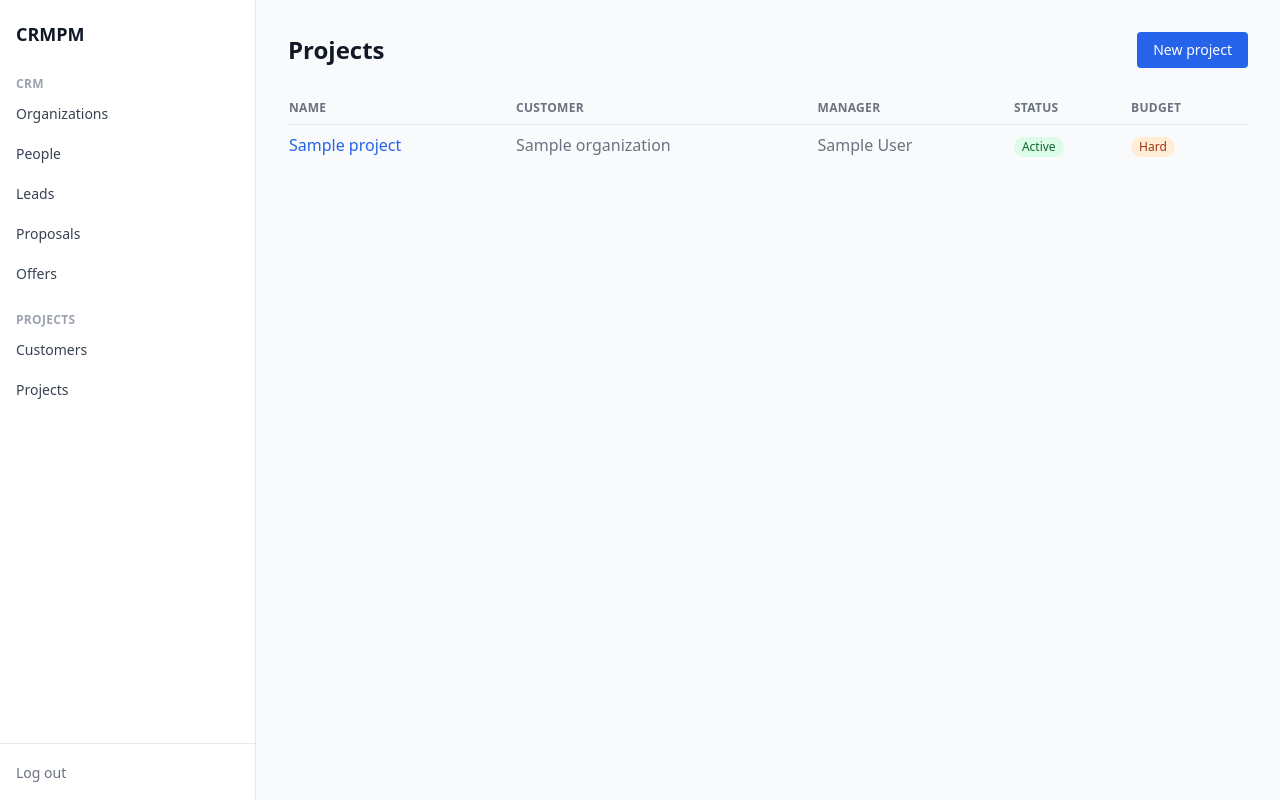
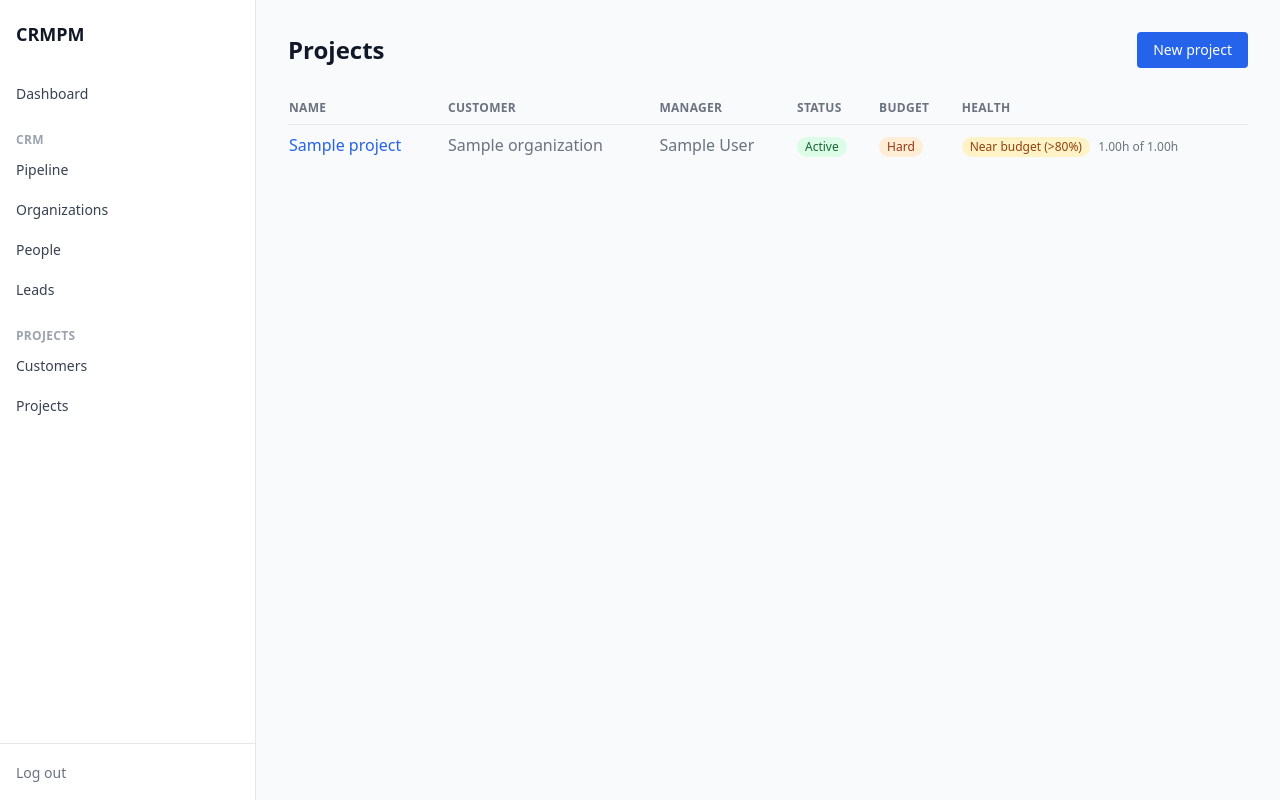
Before and after one commit to vjmayr/crmpm, a Flask app: page /projects/ in a window 1280 px wide. Run offline with Flask 3, Linux system fonts and the light colour scheme; a user stored in the database is signed in; tables that the repository leaves empty hold one stand-in row (values such as "Sample post"); some libraries are stand-ins or nearby versions.

Commit message:
Nav and empty-state polish; projects list gains the health column
Sidebar: Dashboard and Pipeline entries added; the dead Phase 0
Proposals/Offers placeholder links removed — both are reached through
their lead in v1 (DECISIONS.md). Projects list now renders the shared
budget-health badge (numbers always alongside the color). Every list's
bare "No X found." row upgraded to a sentence plus the relevant
create/promote action.

```diff
--- a/app/projects/routes.py
+++ b/app/projects/routes.py
@@ -22,7 +22,7 @@ from app.projects.models import (
     TaskStatus,
     WorkPackage,
 )
-from app.projects.queries import project_rollup
+from app.projects.queries import portfolio_rollup, project_rollup
 from app.projects.services import (
     create_customer,
     create_project,
@@ -92,8 +92,11 @@ def customer_create():
 @projects_bp.route("/")
 @login_required
 def index():
-    projects = Project.query.order_by(Project.id.desc()).all()
-    return render_template("projects/list.html", projects=projects)
+    # portfolio_rollup covers all statuses here; the dashboard's strip
+    # passes [ProjectStatus.ACTIVE] — same query, different filter.
+    entries = portfolio_rollup()
+    entries.reverse()  # newest project first, matching the old ordering
+    return render_template("projects/list.html", entries=entries)
 
 
 @projects_bp.route("/new", methods=["GET", "POST"])
--- a/templates/base.html
+++ b/templates/base.html
@@ -14,12 +14,16 @@
     <aside class="w-64 shrink-0 bg-white border-r border-gray-200 flex flex-col">
         <div class="px-4 py-5 text-lg font-semibold text-gray-900">CRMPM</div>
         <nav class="flex-1 px-2 space-y-1">
-            <p class="px-2 pt-2 text-xs font-semibold text-gray-400 uppercase tracking-wide">CRM</p>
+            <a href="{{ url_for('core.dashboard') }}" class="block px-2 py-2 rounded text-sm text-gray-700 hover:bg-gray-100 mt-2">Dashboard</a>
+
+            <p class="px-2 pt-4 text-xs font-semibold text-gray-400 uppercase tracking-wide">CRM</p>
+            <a href="{{ url_for('crm.pipeline') }}" class="block px-2 py-2 rounded text-sm text-gray-700 hover:bg-gray-100">Pipeline</a>
             <a href="{{ url_for('crm.organization_list') }}" class="block px-2 py-2 rounded text-sm text-gray-700 hover:bg-gray-100">Organizations</a>
             <a href="{{ url_for('crm.person_list') }}" class="block px-2 py-2 rounded text-sm text-gray-700 hover:bg-gray-100">People</a>
             <a href="{{ url_for('crm.lead_list') }}" class="block px-2 py-2 rounded text-sm text-gray-700 hover:bg-gray-100">Leads</a>
-            <a href="{{ url_for('crm.index') }}" class="block px-2 py-2 rounded text-sm text-gray-700 hover:bg-gray-100">Proposals</a>
-            <a href="{{ url_for('crm.index') }}" class="block px-2 py-2 rounded text-sm text-gray-700 hover:bg-gray-100">Offers</a>
+            {# Proposals and Offers have no standalone lists in v1 — they are
+               reached through their lead (see DECISIONS.md); the Phase 0
+               placeholder links are gone rather than pointing nowhere. #}
 
             <p class="px-2 pt-4 text-xs font-semibold text-gray-400 uppercase tracking-wide">Projects</p>
             <a href="{{ url_for('projects.customer_list') }}" class="block px-2 py-2 rounded text-sm text-gray-700 hover:bg-gray-100">Customers</a>
--- a/templates/crm/partials/_lead_table.html
+++ b/templates/crm/partials/_lead_table.html
@@ -26,7 +26,9 @@
         </tr>
         {% else %}
         <tr>
-            <td colspan="3" class="py-4 text-gray-400">No leads found.</td>
+            <td colspan="3" class="py-6 text-sm text-gray-400">
+                No leads found — promote a qualified person from <a href="{{ url_for('crm.person_list') }}" class="text-blue-600 hover:underline">People</a>.
+            </td>
         </tr>
         {% endfor %}
     </tbody>
--- a/templates/crm/partials/_organization_table.html
+++ b/templates/crm/partials/_organization_table.html
@@ -17,7 +17,9 @@
         </tr>
         {% else %}
         <tr>
-            <td colspan="3" class="py-4 text-gray-400">No organizations found.</td>
+            <td colspan="3" class="py-6 text-sm text-gray-400">
+                No organizations found — <a href="{{ url_for('crm.organization_create') }}" class="text-blue-600 hover:underline">create the first one</a>.
+            </td>
         </tr>
         {% endfor %}
     </tbody>
--- a/templates/crm/partials/_person_table.html
+++ b/templates/crm/partials/_person_table.html
@@ -13,7 +13,9 @@
             {% include "crm/partials/_person_row.html" %}
         {% else %}
         <tr>
-            <td colspan="5" class="py-4 text-gray-400">No people found.</td>
+            <td colspan="5" class="py-6 text-sm text-gray-400">
+                No people found — <a href="{{ url_for('crm.person_create') }}" class="text-blue-600 hover:underline">add the first person</a>.
+            </td>
         </tr>
         {% endfor %}
     </tbody>
--- a/templates/projects/customers/list.html
+++ b/templates/projects/customers/list.html
@@ -27,7 +27,9 @@
         </tr>
         {% else %}
         <tr>
-            <td colspan="3" class="py-4 text-gray-400">No customers yet.</td>
+            <td colspan="3" class="py-6 text-sm text-gray-400">
+                No customers yet — <a href="{{ url_for('projects.customer_create') }}" class="text-blue-600 hover:underline">create one</a> or accept an offer to promote an organization automatically.
+            </td>
         </tr>
         {% endfor %}
     </tbody>
--- a/templates/projects/list.html
+++ b/templates/projects/list.html
@@ -1,4 +1,5 @@
 {% extends "base.html" %}
+{% from "projects/partials/_health_badge.html" import health_badge %}
 
 {% block title %}Projects — CRMPM{% endblock %}
 
@@ -14,7 +15,7 @@
     "COMPLETED": "bg-blue-100 text-blue-800",
     "ARCHIVED": "bg-gray-200 text-gray-600",
 } %}
-<table class="min-w-full divide-y divide-gray-200 max-w-3xl">
+<table class="min-w-full divide-y divide-gray-200 max-w-5xl">
     <thead>
         <tr class="text-left text-xs font-semibold text-gray-500 uppercase tracking-wide">
             <th class="py-2 pr-4">Name</th>
@@ -22,10 +23,12 @@
             <th class="py-2 pr-4">Manager</th>
             <th class="py-2 pr-4">Status</th>
             <th class="py-2 pr-4">Budget</th>
+            <th class="py-2 pr-4">Health</th>
         </tr>
     </thead>
     <tbody class="divide-y divide-gray-100">
-        {% for project in projects %}
+        {% for entry in entries %}
+        {% set project = entry.project %}
         <tr>
             <td class="py-2 pr-4">
                 <a href="{{ url_for('projects.project_detail', project_id=project.id) }}" class="text-blue-600 hover:underline">{{ project.name }}</a>
@@ -38,10 +41,13 @@
             <td class="py-2 pr-4">
                 <span class="inline-flex items-center rounded-full px-2 py-0.5 text-xs font-medium {{ 'bg-orange-100 text-orange-800' if project.budget_type.value == 'HARD' else 'bg-blue-100 text-blue-800' }}">{{ project.budget_type.value.title() }}</span>
             </td>
+            <td class="py-2 pr-4">{{ health_badge(entry) }}</td>
         </tr>
         {% else %}
         <tr>
-            <td colspan="5" class="py-4 text-gray-400">No projects yet.</td>
+            <td colspan="6" class="py-6 text-sm text-gray-400">
+                No projects yet — <a href="{{ url_for('projects.project_create') }}" class="text-blue-600 hover:underline">create one manually</a> or accept an offer from the pipeline.
+            </td>
         </tr>
         {% endfor %}
     </tbody>
--- /dev/null
+++ b/templates/projects/partials/_health_badge.html
@@ -0,0 +1,22 @@
+{#
+  Health signal per DECISIONS.md: budget_hours vs the LARGER of the two
+  estimate sums (conservative — whichever level predicts more work is the one
+  that threatens the budget). Numbers always rendered alongside the badge so
+  color is never the only carrier of meaning.
+#}
+{% macro health_badge(entry) %}
+{% set larger = entry.wp_hours if entry.wp_hours > entry.task_hours else entry.task_hours %}
+{% if entry.health == "no_budget" %}
+<span class="inline-flex items-center rounded-full bg-gray-100 px-2 py-0.5 text-xs font-medium text-gray-500">No budget set</span>
+<span class="text-xs text-gray-400 ml-1">{{ larger }}h estimated</span>
+{% elif entry.health == "within" %}
+<span class="inline-flex items-center rounded-full bg-green-100 px-2 py-0.5 text-xs font-medium text-green-800">Within budget</span>
+<span class="text-xs text-gray-500 ml-1">{{ larger }}h of {{ entry.budget_hours }}h</span>
+{% elif entry.health == "near" %}
+<span class="inline-flex items-center rounded-full bg-amber-100 px-2 py-0.5 text-xs font-medium text-amber-800">Near budget (&gt;80%)</span>
+<span class="text-xs text-gray-500 ml-1">{{ larger }}h of {{ entry.budget_hours }}h</span>
+{% else %}
+<span class="inline-flex items-center rounded-full bg-red-100 px-2 py-0.5 text-xs font-medium text-red-800">Over budget</span>
+<span class="text-xs text-gray-500 ml-1">{{ larger }}h of {{ entry.budget_hours }}h</span>
+{% endif %}
+{% endmacro %}
```
